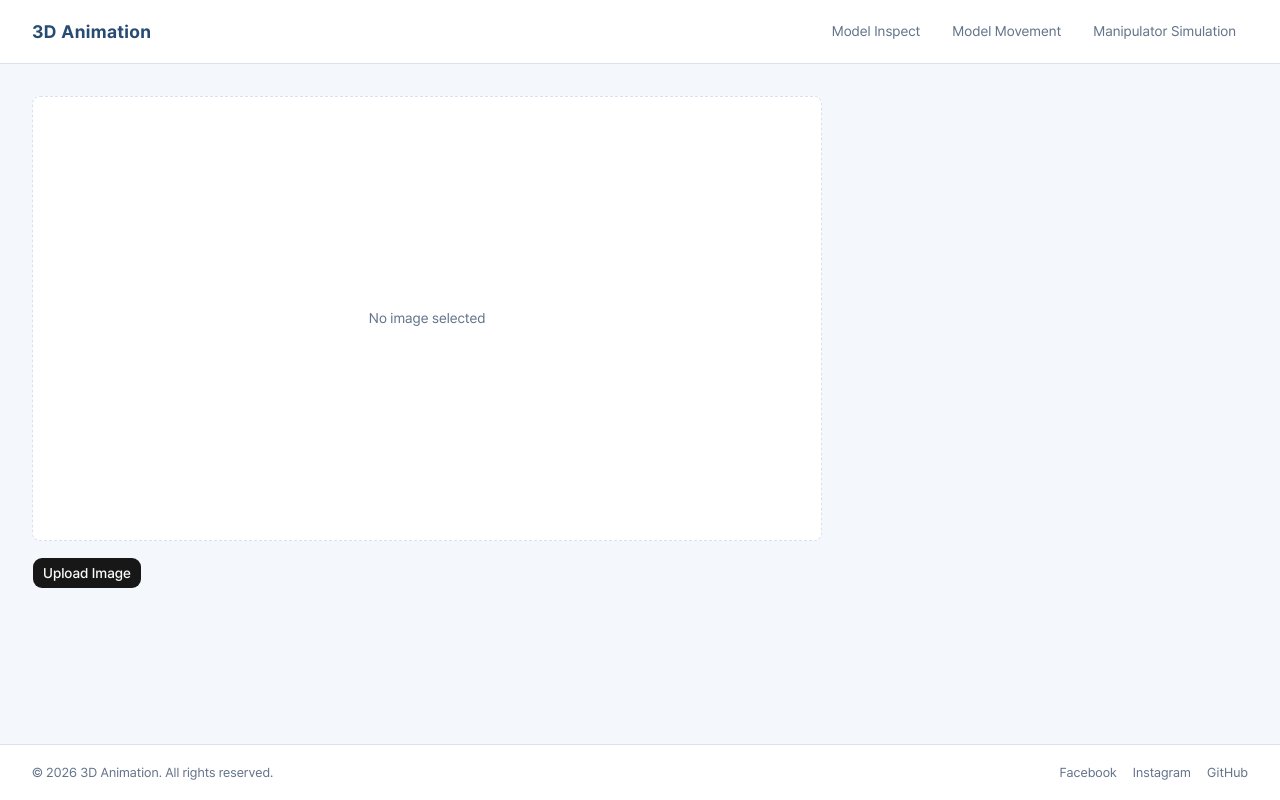
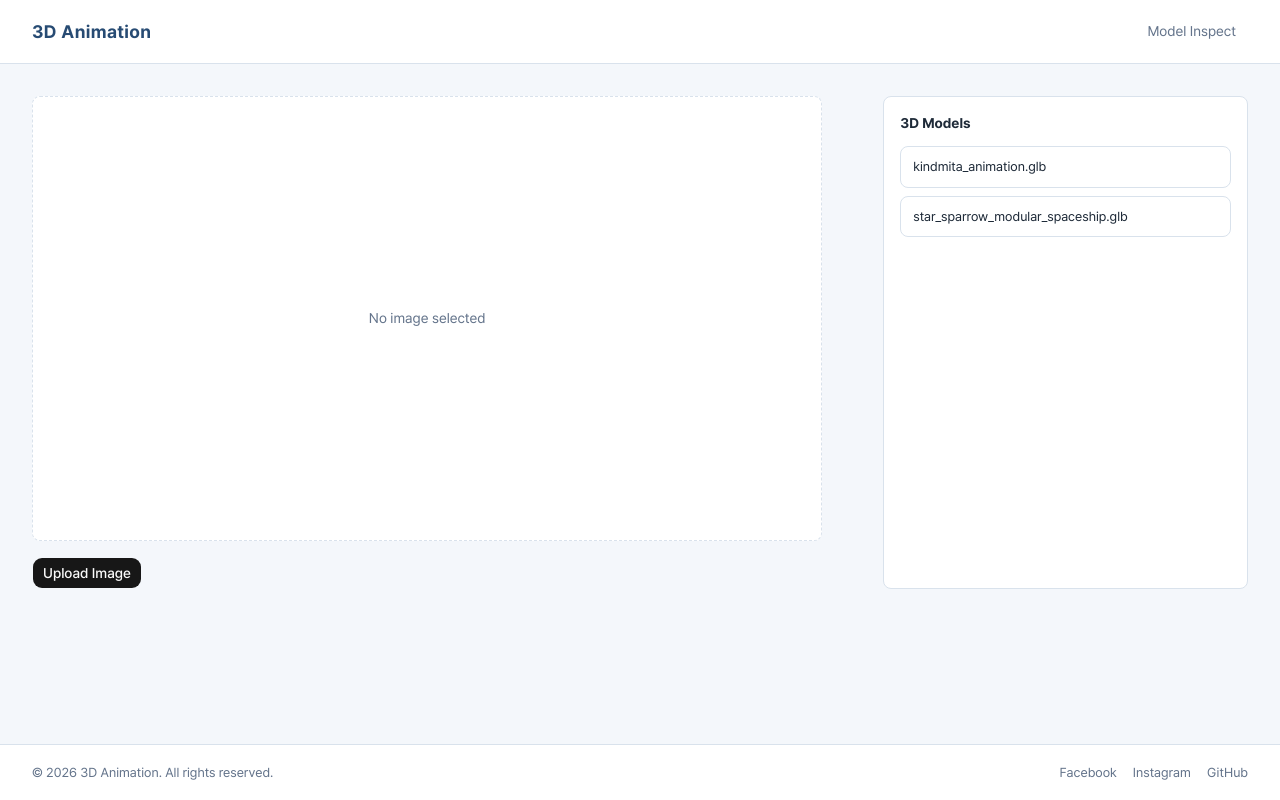
Before and after one commit to dannitran99/3d-animation, a React (Vite) app: page / in a window 1280 px wide. Built offline with nearby package versions, Linux system fonts and the light colour scheme.

Commit message:
chore: remove big size file

```diff
--- a/src/components/ImageUploader/index.scss
+++ b/src/components/ImageUploader/index.scss
@@ -2,6 +2,8 @@
   display: flex;
   flex-direction: column;
   gap: 16px;
+  flex: 1;
+  min-width: 0;
   max-width: 65%;
 
   &__preview {
--- a/src/components/ImageUploader/index.tsx
+++ b/src/components/ImageUploader/index.tsx
@@ -1,15 +1,25 @@
 import './index.scss';
 
-import { useRef, useState } from 'react';
+import { useRef } from 'react';
 
 import { Button } from '@/components/ui/button';
 import { ThreeDimension } from '@/features/ThreeDimension';
 import { isPathOf3dModel } from '@/lib/utils';
 
-export const ImageUploader: React.FC = () => {
+type TImageUploaderProps = Readonly<{
+  previewUrl: string | null;
+  fileName: string | null;
+  onFileSelect: (file: File) => void;
+  onClear: () => void;
+}>;
+
+export const ImageUploader: React.FC<TImageUploaderProps> = ({
+  previewUrl,
+  fileName,
+  onFileSelect,
+  onClear
+}: TImageUploaderProps) => {
   const inputRef = useRef<HTMLInputElement>(null);
-  const [previewUrl, setPreviewUrl] = useState<string | null>(null);
-  const [fileName, setFileName] = useState<string | null>(null);
 
   const handlePickFile = () => inputRef.current?.click();
 
@@ -17,15 +27,11 @@ export const ImageUploader: React.FC = () => {
     const file = e.target.files?.[0];
     if (!file) return;
 
-    if (previewUrl) URL.revokeObjectURL(previewUrl);
-    setPreviewUrl(URL.createObjectURL(file));
-    setFileName(file.name);
+    onFileSelect(file);
   };
 
   const handleClear = () => {
-    if (previewUrl) URL.revokeObjectURL(previewUrl);
-    setPreviewUrl(null);
-    setFileName(null);
+    onClear();
     if (inputRef.current) inputRef.current.value = '';
   };
 
--- a/src/layouts/Main/index.tsx
+++ b/src/layouts/Main/index.tsx
@@ -3,9 +3,9 @@ import './index.scss';
 import { Link, Outlet } from 'react-router-dom';
 
 const NAV_LINKS = [
-  { label: 'Model Inspect', href: '/' },
-  { label: 'Model Movement', href: '/model-movement' },
-  { label: 'Manipulator Simulation', href: '/manipulator-simulation' }
+  { label: 'Model Inspect', href: '/' }
+  // { label: 'Model Movement', href: '/model-movement' },
+  // { label: 'Manipulator Simulation', href: '/manipulator-simulation' }
 ];
 
 export const MainLayout: React.FC<{ children?: React.ReactNode }> = ({ children }) => {
--- /dev/null
+++ b/src/pages/HomePage/constants.ts
@@ -0,0 +1,18 @@
+export type TGalleryModel = Readonly<{
+  id: string;
+  name: string;
+  url: string;
+}>;
+
+export const GALLERY_MODELS: TGalleryModel[] = [
+  {
+    id: 'kindmita-animation',
+    name: 'kindmita_animation.glb',
+    url: new URL('../../assets/3dModel/kindmita_animation.glb', import.meta.url).href
+  },
+  {
+    id: 'star_sparrow_modular_spaceship',
+    name: 'star_sparrow_modular_spaceship.glb',
+    url: new URL('../../assets/3dModel/star_sparrow_modular_spaceship.glb', import.meta.url).href
+  }
+];
--- /dev/null
+++ b/src/pages/HomePage/index.scss
@@ -0,0 +1,56 @@
+.home-page {
+  display: flex;
+  justify-content: space-between;
+  max-width: 100%;
+
+  &__gallery {
+    display: flex;
+    flex-direction: column;
+    gap: 12px;
+    width: 30%;
+    flex-shrink: 0;
+    border: 1px solid var(--color-border);
+    border-radius: var(--radius-md);
+    background-color: var(--color-surface);
+    padding: 16px;
+  }
+
+  &__gallery-title {
+    font-size: 14px;
+    font-weight: 600;
+  }
+
+  &__gallery-list {
+    display: flex;
+    flex-direction: column;
+    gap: 8px;
+    overflow-y: auto;
+  }
+
+  &__gallery-item {
+    display: flex;
+    align-items: center;
+    padding: 10px 12px;
+    border: 1px solid var(--color-border);
+    border-radius: var(--radius-md);
+    background: transparent;
+    cursor: pointer;
+    text-align: left;
+    transition:
+      border-color 0.15s ease,
+      background-color 0.15s ease;
+
+    &:hover {
+      background-color: var(--color-border);
+    }
+
+    &--active {
+      border-color: var(--color-primary, #2563eb);
+    }
+  }
+
+  &__gallery-item-name {
+    font-size: 13px;
+    word-break: break-word;
+  }
+}
--- a/src/pages/HomePage/index.tsx
+++ b/src/pages/HomePage/index.tsx
@@ -1,9 +1,74 @@
+import './index.scss';
+
+import { useRef, useState } from 'react';
+
 import { ImageUploader } from '@/components/ImageUploader';
 
+import { GALLERY_MODELS, type TGalleryModel } from './constants';
+
 export const HomePage: React.FC = () => {
+  const objectUrlRef = useRef<string | null>(null);
+  const [previewUrl, setPreviewUrl] = useState<string | null>(null);
+  const [fileName, setFileName] = useState<string | null>(null);
+  const [selectedModelId, setSelectedModelId] = useState<string | null>(null);
+
+  const revokeCurrentObjectUrl = () => {
+    if (objectUrlRef.current) {
+      URL.revokeObjectURL(objectUrlRef.current);
+      objectUrlRef.current = null;
+    }
+  };
+
+  const handleFileSelect = (file: File) => {
+    revokeCurrentObjectUrl();
+    const url = URL.createObjectURL(file);
+    objectUrlRef.current = url;
+    setPreviewUrl(url);
+    setFileName(file.name);
+    setSelectedModelId(null);
+  };
+
+  const handleSelectGalleryModel = (model: TGalleryModel) => {
+    revokeCurrentObjectUrl();
+    setPreviewUrl(model.url);
+    setFileName(model.name);
+    setSelectedModelId(model.id);
+  };
+
+  const handleClear = () => {
+    revokeCurrentObjectUrl();
+    setPreviewUrl(null);
+    setFileName(null);
+    setSelectedModelId(null);
+  };
+
   return (
-    <div>
-      <ImageUploader />
+    <div className="home-page">
+      <ImageUploader
+        previewUrl={previewUrl}
+        fileName={fileName}
+        onFileSelect={handleFileSelect}
+        onClear={handleClear}
+      />
+
+      <div className="home-page__gallery">
+        <span className="home-page__gallery-title">3D Models</span>
+        <div className="home-page__gallery-list">
+          {GALLERY_MODELS.map((model) => (
+            <button
+              key={model.id}
+              type="button"
+              className={
+                'home-page__gallery-item' +
+                (selectedModelId === model.id ? ' home-page__gallery-item--active' : '')
+              }
+              onClick={() => handleSelectGalleryModel(model)}
+            >
+              <span className="home-page__gallery-item-name">{model.name}</span>
+            </button>
+          ))}
+        </div>
+      </div>
     </div>
   );
 };
```
Also changed, not shown: 1 other file (tests, documents, lock files or other folders).
